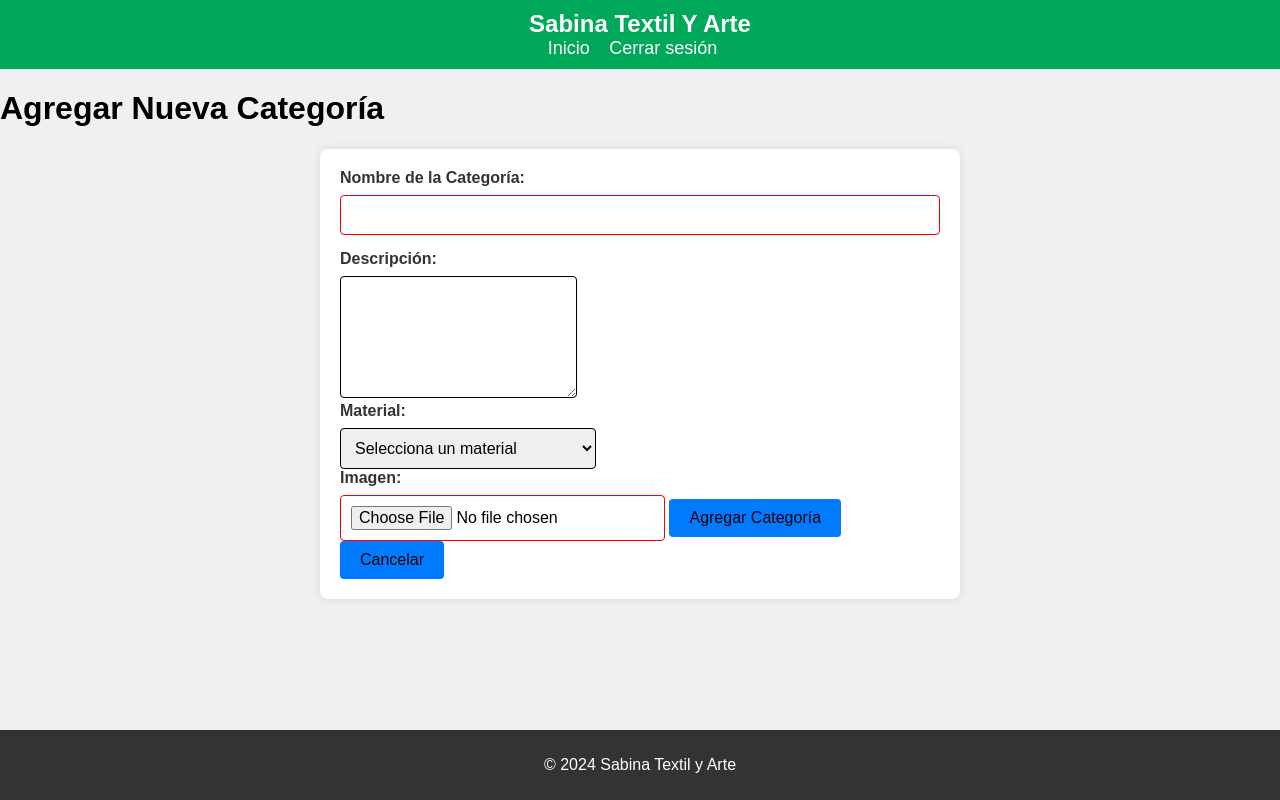
After one commit to EdwinOrtiz1412/Sabina-Textil-y-Arte, a PHP site: page /agregar_categoria.php in a window 1280 px wide. The commit adds this page. Run offline with PHP 8.4, Linux system fonts and the light colour scheme; data that the repository does not hold is empty.

Commit message:
Actualizacion

```diff
--- /dev/null
+++ b/agregar_categoria.php
@@ -0,0 +1,111 @@
+<?php
+// Incluir archivo de configuración de la base de datos
+include 'config.php';
+
+// Obtener los materiales disponibles para el campo idmaterial
+$sql_materiales = "SELECT idmaterial, nombre FROM material";
+$resultado_materiales = $conn->query($sql_materiales);
+
+if ($_SERVER['REQUEST_METHOD'] == 'POST') {
+    // Obtener los datos del formulario
+    $nombre = $_POST['nombre'];
+    $descripcion = $_POST['descripcion'];
+    $idmaterial = $_POST['idmaterial'];
+
+    // Manejar la carga de la imagen
+    if (isset($_FILES['imagen']) && $_FILES['imagen']['error'] == UPLOAD_ERR_OK) {
+        $nombre_imagen = $_FILES['imagen']['name'];
+        $tipo_imagen = $_FILES['imagen']['type'];
+        $imagen_blob = file_get_contents($_FILES['imagen']['tmp_name']);
+
+        // Preparar y ejecutar la consulta de inserción en la tabla img
+        $sql_imagen = "INSERT INTO img (nombre, imagen, Tipo, nuevaImagen) VALUES (?, ?, ?, ?)";
+        $stmt_imagen = $conn->prepare($sql_imagen);
+        $stmt_imagen->bind_param("bsss", $nombre_imagen, $imagen_blob, $tipo_imagen, $nombre_imagen);
+
+        if ($stmt_imagen->execute()) {
+            // Obtener el Id_imagen insertado
+            $id_imagen = $stmt_imagen->insert_id;
+
+            // Preparar y ejecutar la consulta de inserción en la tabla categoria
+            $sql_categoria = "INSERT INTO categoria (nombre, descripcion, idmaterial, id_imagen) VALUES (?, ?, ?, ?)";
+            $stmt_categoria = $conn->prepare($sql_categoria);
+            $stmt_categoria->bind_param("ssii", $nombre, $descripcion, $idmaterial, $id_imagen);
+
+            if ($stmt_categoria->execute()) {
+                echo "Categoría agregada exitosamente.";
+                // Redirigir a la página principal de categorías
+                header("Location: categoria.php");
+                exit();
+            } else {
+                echo "Error al agregar la categoría: " . $conn->error;
+            }
+            $stmt_categoria->close();
+        } else {
+            echo "Error al agregar la imagen: " . $conn->error;
+        }
+        $stmt_imagen->close();
+    } else {
+        echo "Error al cargar la imagen.";
+    }
+
+    // Cerrar la conexión
+    $conn->close();
+}
+?>
+
+<!DOCTYPE html>
+<html lang="es">
+<head>
+    <meta charset="UTF-8">
+    <meta name="viewport" content="width=device-width, initial-scale=1.0">
+    <title>Agregar Nueva Categoría</title>
+    <link rel="stylesheet" href="styles1.css">
+    <link rel="stylesheet" href="styles2.css">
+</head>
+<header>
+        <h1>Sabina Textil Y Arte </h1>
+        <nav class="sidebar">
+            <ul>
+                <li><a href="admin_dashboard.php">Inicio</a></li>
+                <li><a href="logout.php">Cerrar sesión</a></li>
+            </ul>
+        </nav>
+    </header>
+<body>
+
+    <h1>Agregar Nueva Categoría</h1>
+
+    <form action="agregar_categoria.php" method="POST" enctype="multipart/form-data">
+        <label for="nombre">Nombre de la Categoría:</label>
+        <input type="text" id="nombre" name="nombre" required>
+
+        <label for="descripcion">Descripción:</label>
+        <textarea id="descripcion" name="descripcion" required></textarea>
+
+        <label for="idmaterial">Material:</label>
+        <select id="idmaterial" name="idmaterial" required>
+            <option value="" disabled selected>Selecciona un material</option>
+            <?php
+            if ($resultado_materiales->num_rows > 0) {
+                while($fila_material = $resultado_materiales->fetch_assoc()) {
+                    echo "<option value='" . $fila_material['idmaterial'] . "'>" . $fila_material['nombre'] . "</option>";
+                }
+            } else {
+                echo "<option value='' disabled>No hay materiales disponibles</option>";
+            }
+            ?>
+        </select>
+
+        <label for="imagen">Imagen:</label>
+        <input type="file" id="imagen" name="imagen" accept="image/*" required>
+
+        <button type="submit">Agregar Categoría</button>
+        <button type="button" onclick="window.location.href='categoria.php'">Cancelar</button>
+    </form>
+
+</body>
+<footer>
+        <p>&copy; 2024 Sabina Textil y Arte</p>
+    </footer>
+</html>
--- a/config.php
+++ b/config.php
@@ -11,6 +11,6 @@ $conn = new mysqli($servername, $username, $password, $dbname);
 if ($conn->connect_error) {
     die("Conexión fallida: " . $conn->connect_error);
 } else {
-    echo "Conexión exitosa a la base de datos.";
+   // echo "Conexión exitosa a la base de datos.";
 }
 ?>
--- /dev/null
+++ b/styles2.css
@@ -0,0 +1,128 @@
+body {
+    font-family: Arial, sans-serif;
+    background-color: #f0f0f0;
+    margin: 0;
+    padding: 0;
+}
+
+
+
+.button-container {
+    display: flex;
+    justify-content: center;
+    align-items: center;
+    flex-wrap: wrap;
+    gap: 20px;
+    padding: 20px;
+}
+
+.action-button {
+    display: flex;
+    flex-direction: column;
+    align-items: center;
+    background-color: #fff;
+    border: 2px solid #ffffff;
+    border-radius: 10px;
+    padding: 20px;
+    text-align: center;
+    cursor: pointer;
+    box-shadow: 0px 4px 6px rgba(0, 0, 0, 0.1);
+    transition: background-color 0.3s ease;
+    width: 150px;
+    height: 150px;
+}
+
+.action-button img {
+    width: 50px;
+    height: 50px;
+    margin-bottom: 10px;
+}
+
+.action-button:hover {
+    background-color: #e0e0e0;
+}
+
+/* Responsividad */
+@media (max-width: 768px) {
+    .action-button {
+        width: 120px;
+        height: 120px;
+    }
+
+    .action-button img {
+        width: 40px;
+        height: 40px;
+    }
+}
+
+@media (max-width: 480px) {
+    .action-button {
+        width: 100px;
+        height: 100px;
+        padding: 15px;
+    }
+
+    .action-button img {
+        width: 30px;
+        height: 30px;
+    }
+
+    .button-container {
+        gap: 15px;
+    }
+}
+
+
+.container {
+    max-width: 800px;
+    margin: 20px auto;
+    padding: 20px;
+    background-color: #000000;
+    border-radius: 8px;
+    box-shadow: 0 4px 8px rgba(248, 246, 246, 0.1);
+}
+
+.form-group {
+    display: flex;
+    flex-direction: column;
+}
+
+label {
+    margin-bottom: 5px;
+    font-weight: bold;
+    color: #333;
+}
+
+input, select, textarea {
+    padding: 10px;
+    border: 1px solid #000000;
+    border-radius: 4px;
+    font-size: 16px;
+}
+
+textarea {
+    resize: vertical;
+    min-height: 100px;
+}
+
+button {
+    padding: 10px 20px;
+    border: none;
+    border-radius: 4px;
+    background-color: #007bff;
+    color: #000000;
+    font-size: 16px;
+    cursor: pointer;
+    transition: background-color 0.3s ease;
+}
+
+button:hover {
+    background-color: #0056b3;
+}
+
+/* Responsive design */
+@media (max-width: 768px) {
+    .container {
+        padding: 15px;
+    }
+}
```
Also changed, not shown: admin_dashboard.php (+26 -5 lines), categoria.php (added, +88 -0 lines), editar_categoria.php (added, +105 -0 lines), eliminar_categoria.php (added, +28 -0 lines), nuevo_articulo.php (added, +57 -0 lines), Icons/Articulo.png (added), Icons/Envio.png (added), Icons/Reporte General.png (added), Icons/Ventas.png (added), Icons/agregar.png (added), Icons/borrar.png (added), Icons/categoria.png (added), Icons/editar.png (added), styles1.css (line endings or trailing spaces).
